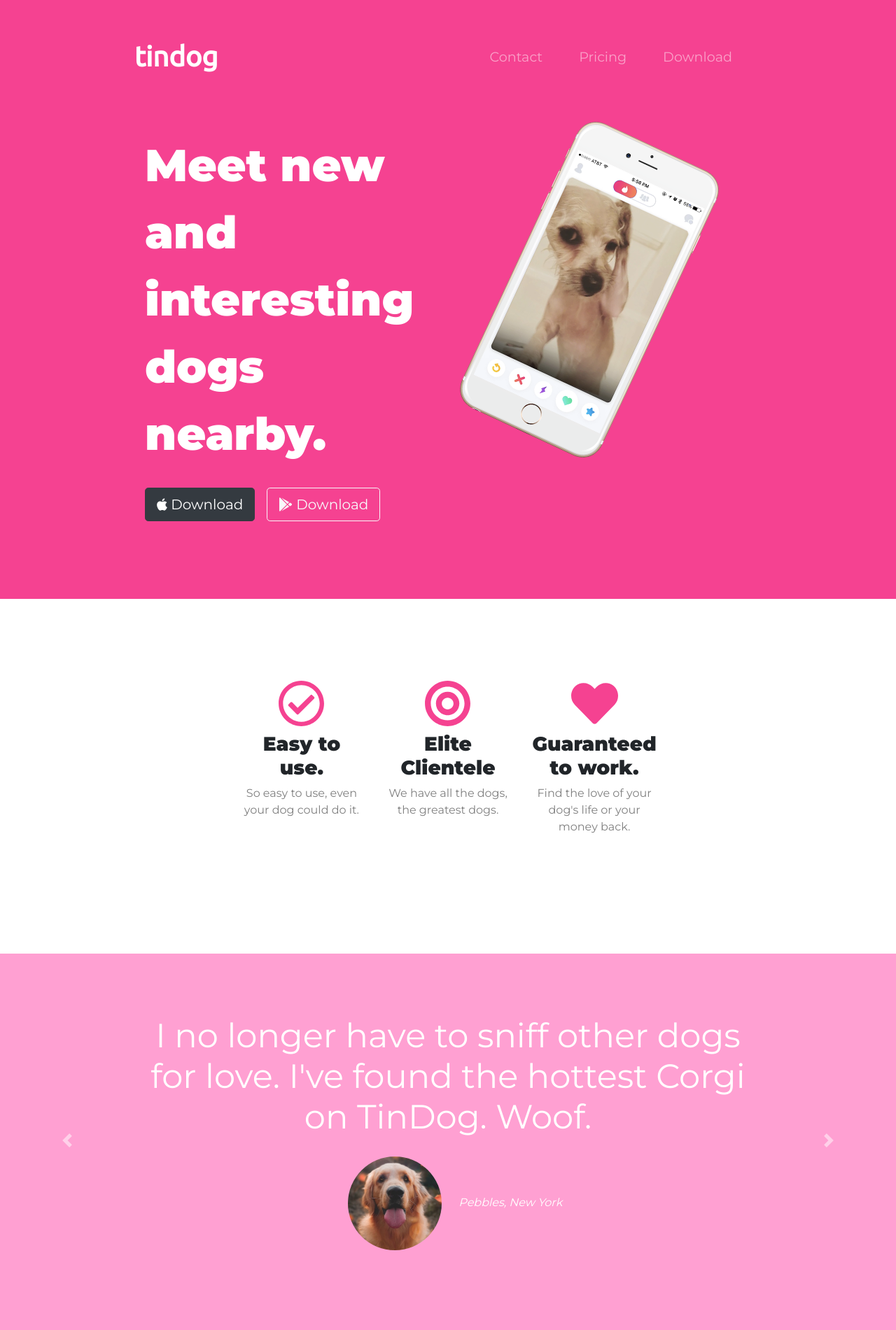
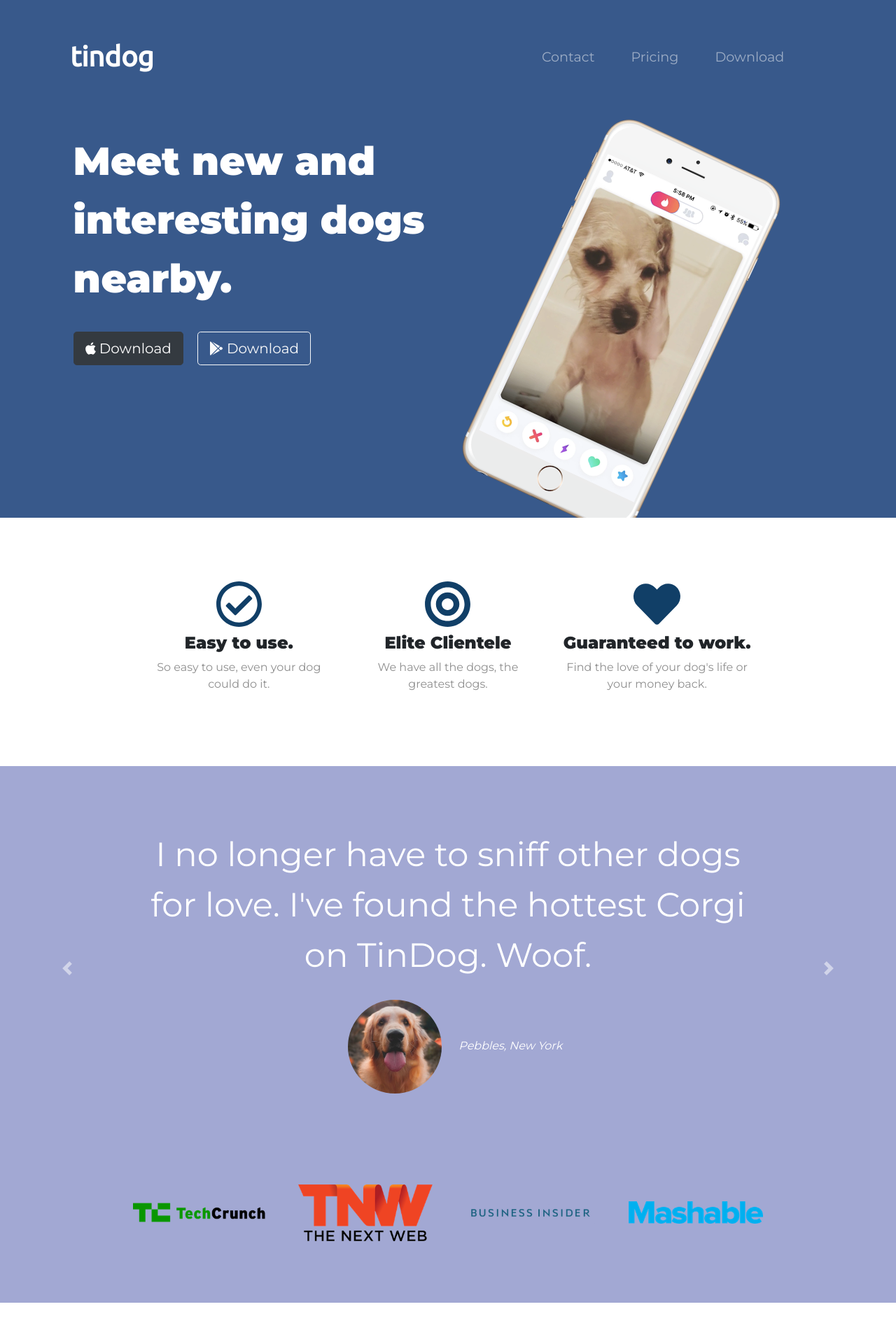
Before and after one commit to JS-Austin/Tindog, a plain HTML site: page index.html in a window 1280 px wide. Shown: the top 1901 px of the page at 70% size. Drawn offline with nearby package versions, Linux system fonts and the light colour scheme.

Commit message:
refactor CSS

```diff
--- a/css/styles.css
+++ b/css/styles.css
@@ -1,23 +1,59 @@
 body {
   font-family: "Montserrat";
+  text-align: center;
 }
 
-#title {
-    background-color: #f54291;
-    color: #fff
+h1,
+h2,
+h3,
+h4,
+h5,
+h6 {
+  font-family: "Montserrat";
+  font-weight: 500;
 }
 
-h1 {
+p {
   font-family: "Montserrat";
-    size: 3.5rem;
+  font-weight: 300;
+  color: #8f8f8f;
+}
+
+/* Headings */
+
+.big-heading {
+  font-family: "Montserrat";
   line-height: 1.5;
   font-weight: 900;
-    font-size: 4rem;
-
+  font-size: 3.5rem;
 }
 
+.section-heading {
+  font-size: 3rem;
+  line-height: 1.5;
+}
+
+.feature-title {
+  font-weight: 900;
+  font-family: "Montserrat";
+  font-size: 1.5rem;
+}
+
+/* Containers */
+
 .container-fluid {
-    padding: 3% 15% 7%;
+  padding: 7% 15%;
+}
+
+/* Sections */
+
+.colored-section {
+  background-color: #38598b;
+  color: #fff;
+}
+
+.white-section {
+  background-color: #fff;
 }
 
 /* Navigation Bar */
@@ -25,13 +61,14 @@ h1 {
 .navbar {
   padding-bottom: 4.5rem;
   padding-left: 0;
+  padding-right: 4%;
 }
 
 .navbar-brand {
   font-family: "Ubuntu";
   font-size: 2.5rem;
   font-weight: bold;
-    padding-left: 0;
+  padding-left: 1%;
 }
 
 .nav-item {
@@ -50,6 +87,16 @@ h1 {
   margin: 5% 3% 5% 0;
 }
 
+/* Title Section */
+
+#title {
+  text-align: left;
+}
+
+#title .container-fluid {
+  padding: 3% 7% 15%;
+}
+
 /* Title Image  */
 
 .title-image {
@@ -61,9 +108,6 @@ h1 {
 
 /* Features */
 #features {
-    background-color: #fff;
-    padding: 7% 15%;
-    text-align: center;
   position: relative;
   z-index: 1;
 }
@@ -73,39 +117,27 @@ h1 {
   padding: 4.5%;
 }
 
-p {
-    font-family: "Montserrat";
-    font-weight: 300;
-    color: gray;
-}
-
-h2 {
-    font-family: "Montserrat";
-    font-size: 3rem;
-    font-weight: 500;
-}
-
-h3 {
-    font-weight: 900;
-}
-
 .icon {
-    color: #f54291;
+  color: #113f67;
   font-size: 75px;
   padding-bottom: 0.5rem;
 }
 
 .icon:hover {
-    color: #ffa0d2;
+  color: #a2a8d3;
 }
-
 
 /* Testimonials */
 
 #testimonials {
   text-align: center;
-    background-color: #ffa0d2;
+  background-color: #a2a8d3;
   color: #fff;
+}
+
+.testimonial-text {
+  font-size: 3rem;
+  line-height: 1.5;
 }
 
 .testimonial-image {
@@ -114,14 +146,9 @@ h3 {
   margin: 20px;
 }
 
-.carousel-item {
-    padding: 7% 15%;
-}
-
 #press {
-    background-color: #ffa0d2;
+  background-color: #a2a8d3;
   padding-bottom: 3%;
-    text-align: center;
 }
 
 .press-logo {
@@ -133,10 +160,8 @@ h3 {
 
 #pricing {
   padding: 100px;
-    text-align: center;
   margin-left: auto;
   margin-right: auto;
-
 }
 
 .row {
@@ -150,7 +175,6 @@ h3 {
 }
 
 @media (max-width: 1028px) {
-
   #title {
     text-align: center;
   }
@@ -163,20 +187,7 @@ h3 {
 
 /* Footer */
 
-#cta {
-    background-color: #f54291;
-    text-align: center;
-    color: #fff;
-    font-weight: 900;
-    height: 500px;
-    padding: 10%;
+#footer {
+  padding: 1%;
+  margin: 2%;
 }
-#cta h3 {
-    font-size: 4.5rem;
-}
-
-#footer {
-    text-align: center;
-    padding: 10%;
-    margin: 3%;
-}
--- a/index.html
+++ b/index.html
@@ -28,7 +28,7 @@
 
 <body>
 
-  <section id="title">
+  <section class="colored-section" id="title">
     <div class="container-fluid">
 
       <!-- Nav Bar -->
@@ -44,13 +44,13 @@
 
           <ul class="navbar-nav ml-auto">
             <li class="nav-item">
-              <a class="nav-link" href="">Contact</a>
+              <a class="nav-link" href="#footer">Contact</a>
             </li>
             <li class="nav-item">
-              <a class="nav-link" href="">Pricing</a>
+              <a class="nav-link" href="#pricing">Pricing</a>
             </li>
             <li class="nav-item">
-              <a class="nav-link" href="">Download</a>
+              <a class="nav-link" href="#cta">Download</a>
             </li>
           </ul>
 
@@ -63,7 +63,7 @@
 
       <div class="row">
         <div class="col-lg-6">
-          <h1>Meet new and interesting dogs nearby.</h1>
+          <h1 class="big-heading">Meet new and interesting dogs nearby.</h1>
           <button type="button" class="btn btn-dark btn-lg dl-bt"><i class="fab fa-apple"></i> Download</button>
           <button type="button" class="btn btn-outline-light btn-lg dl-bt"><i class="fab fa-google-play"></i>
             Download</button>
@@ -80,25 +80,25 @@
 
   <!-- Features -->
 
-  <section id="features">
+  <section class="white-section" id="features">
     <div class="container-fluid">
       <div class="row">
 
         <div class="col-lg-4">
           <i class="far fa-check-circle icon"></i>
-          <h3>Easy to use.</h3>
+          <h3 class="feature-title">Easy to use.</h3>
           <p>So easy to use, even your dog could do it.</p>
         </div>
 
         <div class="col-lg-4">
           <i class="fas fa-bullseye icon"></i>
-          <h3>Elite Clientele</h3>
+          <h3 class="feature-title">Elite Clientele</h3>
           <p>We have all the dogs, the greatest dogs.</p>
         </div>
 
         <div class="col-lg-4">
           <i class="fas fa-heart icon"></i>
-          <h3>Guaranteed to work.</h3>
+          <h3 class="feature-title">Guaranteed to work.</h3>
           <p>Find the love of your dog's life or your money back.</p>
 
         </div>
@@ -109,18 +109,18 @@
 
   <!-- Testimonials -->
 
-  <section id="testimonials">
+  <section class="colored-section" id="testimonials">
 
-
-    <div id="testimonal-carousel" class="carousel slide" data-ride="false">
+    <div id="testimonial-carousel" class="carousel slide" data-ride="false">
       <div class="carousel-inner">
-        <div class="carousel-item active">
-          <h2>I no longer have to sniff other dogs for love. I've found the hottest Corgi on TinDog. Woof.</h2>
+        <div class="carousel-item active container-fluid">
+          <h2 class="testimonial-text">I no longer have to sniff other dogs for love. I've found the hottest Corgi on
+            TinDog. Woof.</h2>
           <img class="testimonial-image" src="images/dog-img.jpg" alt="dog-profile">
           <em>Pebbles, New York</em>
         </div>
 
-        <div class="carousel-item">
+        <div class="carousel-item container-fluid">
           <h2 class="testimonial-text">My dog used to be so lonely, but with TinDog's help, they've found the love of
             their life.
             I think.</h2>
@@ -129,11 +129,11 @@
 
         </div>
       </div>
-      <a class="carousel-control-prev" href="#testimonal-carousel" role="button" data-slide="prev">
+      <a class="carousel-control-prev" href="#testimonial-carousel" role="button" data-slide="prev">
         <span class="carousel-control-prev-icon" aria-hidden="true"></span>
         <span class="sr-only">Previous</span>
       </a>
-      <a class="carousel-control-next" href="#testimonal-carousel" role="button" data-slide="next">
+      <a class="carousel-control-next" href="#testimonial-carousel" role="button" data-slide="next">
         <span class="carousel-control-next-icon" aria-hidden="true"></span>
         <span class="sr-only">Next</span>
       </a>
@@ -144,7 +144,7 @@
 
   <!-- Press -->
 
-  <section id="press">
+  <section class="colored-section" id="press">
     <img class="press-logo" src="images/techcrunch.png" alt="tc-logo">
     <img class="press-logo" src="images/tnw.png" alt="tnw-logo">
     <img class="press-logo" src="images/bizinsider.png" alt="biz-insider-logo">
@@ -155,9 +155,9 @@
 
   <!-- Pricing -->
 
-  <section id="pricing">
+  <section class="white-section" id="pricing">
 
-    <h2>A Plan for Every Dog's Needs</h2>
+    <h2 class="section-heading">A Plan for Every Dog's Needs</h2>
     <p>Simple and affordable price plans for your and your dog.</p>
 
 
@@ -219,23 +219,26 @@
 
   <!-- Call to Action -->
 
-    <section id="cta">
+  <section class="colored-section" id="cta">
+    <div class="container-fluid">
 
       <h3>Find the True Love of Your Dog's Life Today.</h3>
       <button type="button" class="btn btn-dark btn-lg dl-bt"><i class="fab fa-apple"></i> Download</button>
       <button type="button" class="btn btn-light btn-lg dl-bt"><i class="fab fa-google-play"></i>
         Download</button>
-
+    </div>
   </section>
 
 
   <!-- Footer -->
 
-    <footer id="footer">
-      <p><i class="fab fa-twitter"></i> <i class="fab fa-facebook-f"></i>  <i class="fab fa-instagram"></i>  <i class="fas fa-envelope"></i></p>
+  <footer class="white-section" id="footer">
+    <div class="container-fluid">
+      <p><i class="fab fa-twitter"></i> <i class="fab fa-facebook-f"></i> <i class="fab fa-instagram"></i> <i
+          class="fas fa-envelope"></i></p>
 
       <p>© Copyright 2018 TinDog</p>
-
+    </div>
   </footer>
 
 
```
Lines whose indentation alone changed are shown as unchanged.
